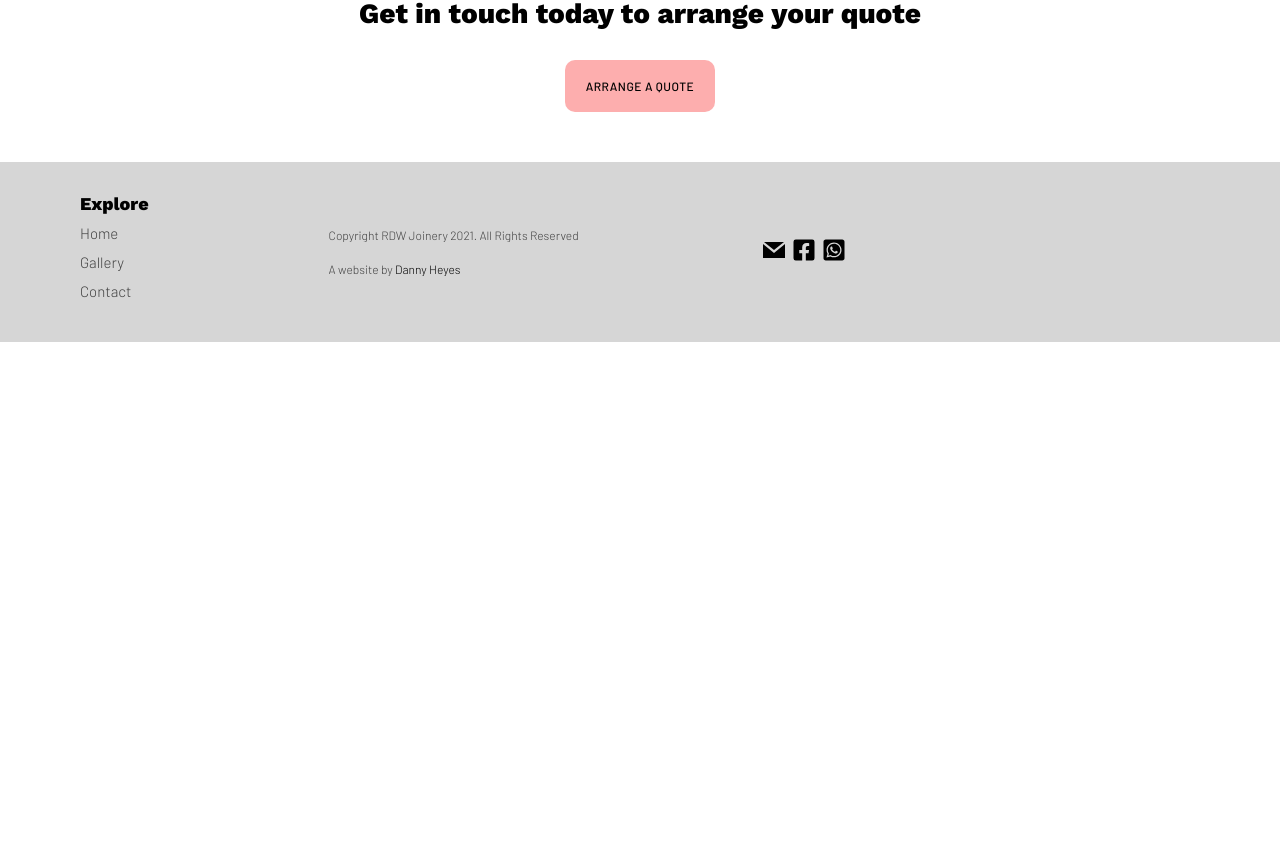
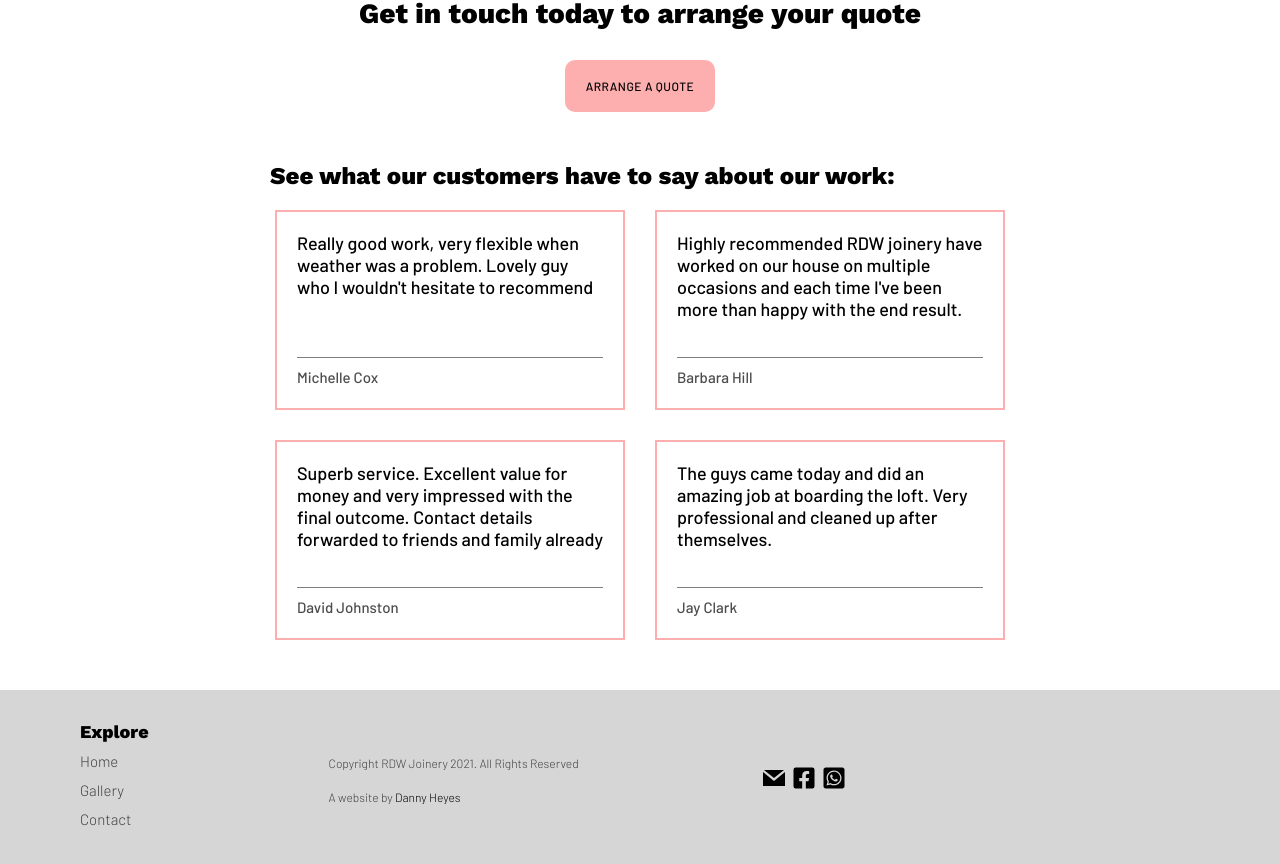
Before and after one commit to DannyHeyes/rdw-joinery, a React (Create React App) app: page / in a window 1280 px wide. Shown: the part 2252-3116 px from the top of the page. Before the commit the page ends 2594 px from the top, so only its background shows below. Built offline with nearby package versions, Linux system fonts and the light colour scheme.

Commit message:
review section added

```diff
--- a/src/components/Pages/Landing/home.jsx
+++ b/src/components/Pages/Landing/home.jsx
@@ -5,8 +5,9 @@ import history from './../../../history';
 
 import { FaHammer } from 'react-icons/fa';
 
-import { homeWrapper, heroSection, heroImage, servicesSection,serviceCardDiv, imageSection, imgOne, imgTwo, ctaSection } from './home.module.scss';
+import { homeWrapper, heroSection, heroImage, servicesSection,serviceCardDiv, imageSection, imgOne, imgTwo, ctaSection, reviewsSection, reviewWrapper, topDiv } from './home.module.scss';
 import CtaButton from '../../common/buttons/buttons';
+import { ReviewCard } from './../../common/cards/cards';
 
 const services = ["loft boarding", "storage", "decking", "kitchens", "doors", "furniture", "sheds", "& much more!"]
 
@@ -67,6 +68,68 @@ const Home = () => {
 
       </section>
 
+      <section className={reviewsSection}>
+
+              <h4>
+                See what our customers have to say about our work:
+              </h4>
+
+              <div className={reviewWrapper}>
+
+                <ReviewCard>
+                  <div className={topDiv}>
+                    <h5>
+                      Really good work, very flexible when weather was a problem. Lovely guy who I wouldn't hesitate to recommend
+                    </h5>
+                  </div>
+
+                  <p>
+                    Michelle Cox
+                  </p>
+                </ReviewCard>
+
+                <ReviewCard>
+                  <div className={topDiv}>
+                    <h5>
+                      Highly recommended RDW joinery have worked on our house on multiple occasions and each time I've been more than happy with the end result.
+                    </h5>
+
+                  </div>
+
+                  <p>
+                    Barbara Hill
+                  </p>
+                </ReviewCard>
+
+                <ReviewCard>
+                  <div className={topDiv}>
+                    <h5>
+                      Superb service. Excellent value for money and very impressed with the final outcome.
+                      Contact details forwarded to friends and family already
+                    </h5>
+                  </div>
+
+                  <p>
+                    David Johnston
+                  </p>
+                </ReviewCard>
+
+                <ReviewCard>
+                  <div className={topDiv}>
+                    <h5>
+                      The guys came today and did an amazing job at boarding the loft. Very professional and cleaned up after themselves.
+                    </h5>
+                  </div>
+                  <p>
+                    Jay Clark
+                  </p>
+                </ReviewCard>
+
+              </div>
+
+
+      </section>
+
 
     </div>
      );
--- a/src/components/Pages/Landing/home.module.scss
+++ b/src/components/Pages/Landing/home.module.scss
@@ -239,3 +239,34 @@ $heading-weight: 800;
     }
   }
 }
+
+.reviewsSection {
+  margin: 30px auto;
+
+  .reviewWrapper {
+    display: flex;
+    flex-wrap: wrap;
+    gap: 30px;
+    justify-content: center;
+
+    max-width: 800px;
+    margin: 0 auto;
+  }
+
+  h4 {
+    font-family: $heading-text;
+    font-size: 24px;
+    margin: 20px auto;
+    max-width: 800px;
+
+    // 950px Breakpoint ------------------------------------
+    @include sm-pc {
+      padding-left: 30px;
+    }
+  }
+
+  .topDiv {
+    border-bottom: 1px solid rgba(#000000, 0.5);
+    margin-bottom: 10px;
+  }
+}
--- a/src/components/common/cards/cards.jsx
+++ b/src/components/common/cards/cards.jsx
@@ -1,6 +1,6 @@
 import React from 'react';
 
-import { servicesCard, imageCards } from './cards.module.scss';
+import { servicesCard, imageCards, reviewCard } from './cards.module.scss';
 
 const ServicesCard = (props) => {
     return (
@@ -20,3 +20,11 @@ export const ImageCard = (props) => {
 
      );
 }
+
+export const ReviewCard = (props) => {
+    return (
+        <div className={reviewCard}>
+            {props.children}
+        </div>
+    );
+}
--- a/src/components/common/cards/cards.module.scss
+++ b/src/components/common/cards/cards.module.scss
@@ -103,3 +103,33 @@ $style: uppercase;
 
   object-fit: cover;
 }
+
+// Review Cards
+
+.reviewCard {
+  width: 100%;
+  max-width: 350px;
+  min-height: 200px;
+  padding: 20px;
+
+  border: 2px solid #fdaeae;
+
+  display: grid;
+  grid-template-rows: 87% 13%;
+}
+
+.reviewCard hr {
+  border: none;
+  border-top: 1px solid rgba(#000, 0.3);
+  margin-top: 20px;
+}
+
+.reviewCard h5 {
+  font-family: $text;
+  font-weight: 400;
+  font-size: 18px;
+}
+
+.reviewCard p {
+  font-size: 15px;
+}
```
